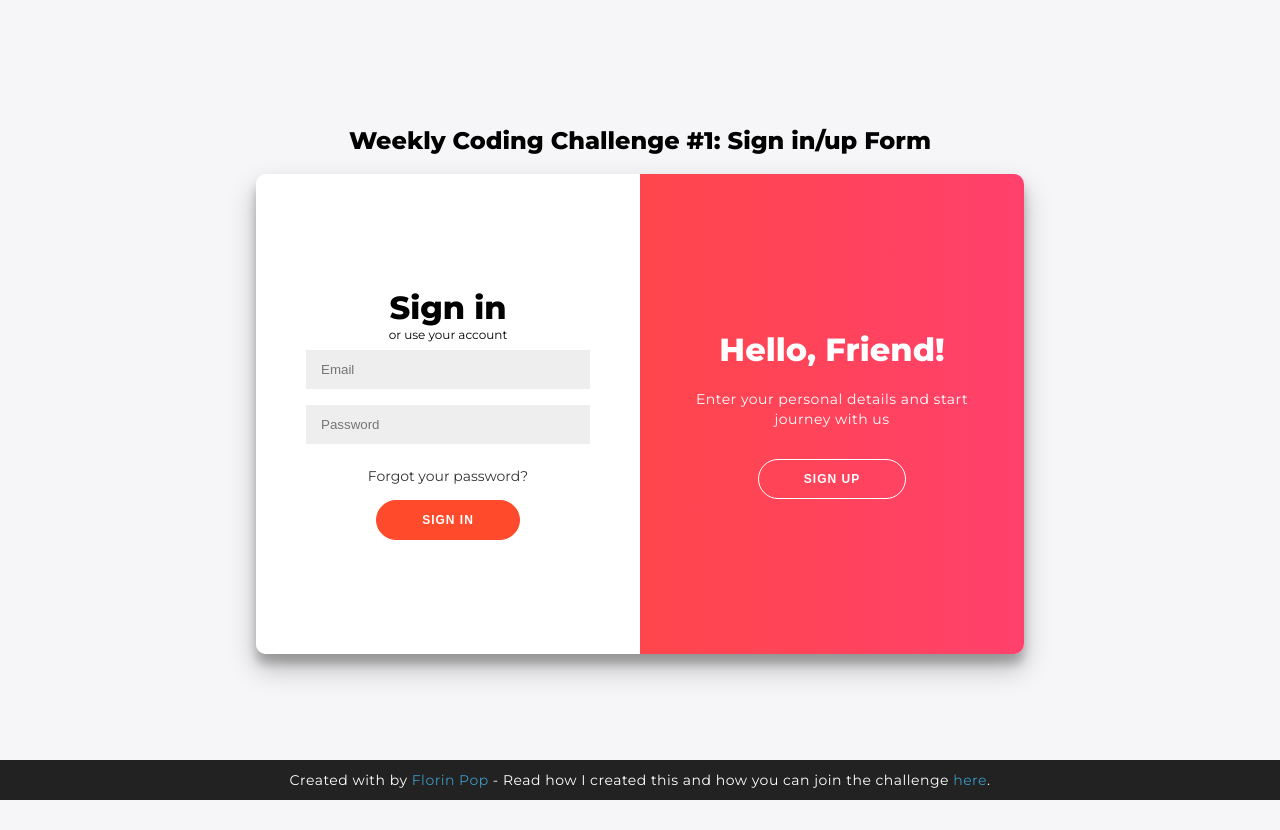
After one commit to Nquartey17/DataPrivacyScanner, a Flask app: page /login in a window 1280 px wide. The commit adds this page. Run offline with Flask 3, Linux system fonts and the light colour scheme.

Commit message:
Login page created, adjusted some links

```diff
--- a/app.py
+++ b/app.py
@@ -76,9 +76,9 @@ db.init_app(app) #Connect SQLAlchemy to Flask
 with app.app_context():
     db.create_all()
 
-login_manager = LoginManager()
-login_manager.init_app(app)
-login_manager.login_view = "login"
+# login_manager = LoginManager()
+# login_manager.init_app(app)
+# login_manager.login_view = "login"
 
 # Verify password
 # if check_password_hash(user.password, entered_password):
@@ -91,6 +91,10 @@ def home():
 @app.route("/index")
 def index():
     return render_template("index.html")
+
+@app.route("/login")
+def login():
+    return render_template("login.html")
 
 @app.route("/settings")
 def settings():
--- /dev/null
+++ b/static/css/login.css
@@ -0,0 +1,252 @@
+
+@import url('https://fonts.googleapis.com/css?family=Montserrat:400,800');
+
+* {
+	box-sizing: border-box;
+}
+
+body {
+	background: #f6f5f7;
+	display: flex;
+	justify-content: center;
+	align-items: center;
+	flex-direction: column;
+	font-family: 'Montserrat', sans-serif;
+	height: 100vh;
+	margin: -20px 0 50px;
+}
+
+h1 {
+	font-weight: bold;
+	margin: 0;
+}
+
+h2 {
+	text-align: center;
+}
+
+p {
+	font-size: 14px;
+	font-weight: 100;
+	line-height: 20px;
+	letter-spacing: 0.5px;
+	margin: 20px 0 30px;
+}
+
+span {
+	font-size: 12px;
+}
+
+a {
+	color: #333;
+	font-size: 14px;
+	text-decoration: none;
+	margin: 15px 0;
+}
+
+button {
+	border-radius: 20px;
+	border: 1px solid #FF4B2B;
+	background-color: #FF4B2B;
+	color: #FFFFFF;
+	font-size: 12px;
+	font-weight: bold;
+	padding: 12px 45px;
+	letter-spacing: 1px;
+	text-transform: uppercase;
+	transition: transform 80ms ease-in;
+}
+
+button:active {
+	transform: scale(0.95);
+}
+
+button:focus {
+	outline: none;
+}
+
+button.ghost {
+	background-color: transparent;
+	border-color: #FFFFFF;
+}
+
+form {
+	background-color: #FFFFFF;
+	display: flex;
+	align-items: center;
+	justify-content: center;
+	flex-direction: column;
+	padding: 0 50px;
+	height: 100%;
+	text-align: center;
+}
+
+input {
+	background-color: #eee;
+	border: none;
+	padding: 12px 15px;
+	margin: 8px 0;
+	width: 100%;
+}
+
+.container {
+	background-color: #fff;
+	border-radius: 10px;
+  	box-shadow: 0 14px 28px rgba(0,0,0,0.25),
+			0 10px 10px rgba(0,0,0,0.22);
+	position: relative;
+	overflow: hidden;
+	width: 768px;
+	max-width: 100%;
+	min-height: 480px;
+}
+
+.form-container {
+	position: absolute;
+	top: 0;
+	height: 100%;
+	transition: all 0.6s ease-in-out;
+}
+
+.sign-in-container {
+	left: 0;
+	width: 50%;
+	z-index: 2;
+}
+
+.container.right-panel-active .sign-in-container {
+	transform: translateX(100%);
+}
+
+.sign-up-container {
+	left: 0;
+	width: 50%;
+	opacity: 0;
+	z-index: 1;
+}
+
+.container.right-panel-active .sign-up-container {
+	transform: translateX(100%);
+	opacity: 1;
+	z-index: 5;
+	animation: show 0.6s;
+}
+
+@keyframes show {
+	0%, 49.99% {
+		opacity: 0;
+		z-index: 1;
+	}
+
+	50%, 100% {
+		opacity: 1;
+		z-index: 5;
+	}
+}
+
+.overlay-container {
+	position: absolute;
+	top: 0;
+	left: 50%;
+	width: 50%;
+	height: 100%;
+	overflow: hidden;
+	transition: transform 0.6s ease-in-out;
+	z-index: 100;
+}
+
+.container.right-panel-active .overlay-container{
+	transform: translateX(-100%);
+}
+
+.overlay {
+	background: #FF416C;
+	background: -webkit-linear-gradient(to right, #FF4B2B, #FF416C);
+	background: linear-gradient(to right, #FF4B2B, #FF416C);
+	background-repeat: no-repeat;
+	background-size: cover;
+	background-position: 0 0;
+	color: #FFFFFF;
+	position: relative;
+	left: -100%;
+	height: 100%;
+	width: 200%;
+  	transform: translateX(0);
+	transition: transform 0.6s ease-in-out;
+}
+
+.container.right-panel-active .overlay {
+  	transform: translateX(50%);
+}
+
+.overlay-panel {
+	position: absolute;
+	display: flex;
+	align-items: center;
+	justify-content: center;
+	flex-direction: column;
+	padding: 0 40px;
+	text-align: center;
+	top: 0;
+	height: 100%;
+	width: 50%;
+	transform: translateX(0);
+	transition: transform 0.6s ease-in-out;
+}
+
+.overlay-left {
+	transform: translateX(-20%);
+}
+
+.container.right-panel-active .overlay-left {
+	transform: translateX(0);
+}
+
+.overlay-right {
+	right: 0;
+	transform: translateX(0);
+}
+
+.container.right-panel-active .overlay-right {
+	transform: translateX(20%);
+}
+
+.social-container {
+	margin: 20px 0;
+}
+
+.social-container a {
+	border: 1px solid #DDDDDD;
+	border-radius: 50%;
+	display: inline-flex;
+	justify-content: center;
+	align-items: center;
+	margin: 0 5px;
+	height: 40px;
+	width: 40px;
+}
+
+footer {
+    background-color: #222;
+    color: #fff;
+    font-size: 14px;
+    bottom: 0;
+    position: fixed;
+    left: 0;
+    right: 0;
+    text-align: center;
+    z-index: 999;
+}
+
+footer p {
+    margin: 10px 0;
+}
+
+footer i {
+    color: red;
+}
+
+footer a {
+    color: #3c97bf;
+    text-decoration: none;
+}
--- /dev/null
+++ b/static/js/login.js
@@ -0,0 +1,11 @@
+const signUpButton = document.getElementById('signUp');
+const signInButton = document.getElementById('signIn');
+const container = document.getElementById('container');
+
+signUpButton.addEventListener('click', () => {
+	container.classList.add("right-panel-active");
+});
+
+signInButton.addEventListener('click', () => {
+	container.classList.remove("right-panel-active");
+});
--- a/templates/header.html
+++ b/templates/header.html
@@ -35,10 +35,10 @@
         <label for="close-btn" class="btn close-btn">
           <i class="fas fa-times"></i>
         </label>
-        <li><a href="{{ url_for('home') }}">Home</a></li>
+        <li><a href="{{ url_for('index') }}">Home</a></li>
         <li><a href="#">About</a></li>
         <li><a href="{{ url_for('settings') }}">Settings</a></li>
-        <li><a href="#">Feedback</a></li>
+        <li><a href="#">Log out</a></li>
       </ul>
       <label for="menu-btn" class="btn menu-btn"
         ><i class="fas fa-bars"></i
--- a/templates/home.html
+++ b/templates/home.html
@@ -6,7 +6,7 @@
 -->
 <html>
 	<head>
-		<title>Eventually by HTML5 UP</title>
+		<title>Data Privacy Scanner</title>
 		<meta charset="utf-8" />
 		<meta name="viewport" content="width=device-width, initial-scale=1, user-scalable=no" />
 		<link rel="stylesheet" href="{{ url_for('static', filename='css/home.css') }}" />
@@ -23,7 +23,7 @@
 			</header>
 
 		<!-- Signup Form -->
-			<form id="signup-form" method="get" action="{{ url_for('index') }}">
+			<form id="signup-form" method="get" action="{{ url_for('login') }}">
 				<input type="submit" value="Start here" />
 			</form>
 
--- /dev/null
+++ b/templates/login.html
@@ -0,0 +1,72 @@
+<!DOCTYPE html>
+<html lang="en">
+<head>
+    <meta charset="UTF-8">
+    <meta name="viewport" content="width=device-width, initial-scale=1.0">
+    <title>Eventually by HTML5 UP</title>
+
+    <link rel="stylesheet" href="{{ url_for('static', filename='css/login.css') }}">
+</head>
+
+<body>
+
+<h2>Weekly Coding Challenge #1: Sign in/up Form</h2>
+<div class="container" id="container">
+	<div class="form-container sign-up-container">
+		<form action="#">
+			<h1>Create Account</h1>
+			<div class="social-container">
+				<a href="#" class="social"><i class="fab fa-facebook-f"></i></a>
+				<a href="#" class="social"><i class="fab fa-google-plus-g"></i></a>
+				<a href="#" class="social"><i class="fab fa-linkedin-in"></i></a>
+			</div>
+			<span>or use your email for registration</span>
+			<input type="text" placeholder="Name" />
+			<input type="email" placeholder="Email" />
+			<input type="password" placeholder="Password" />
+			<button>Sign Up</button>
+		</form>
+	</div>
+	<div class="form-container sign-in-container">
+		<form action="#">
+			<h1>Sign in</h1>
+<!--			<div class="social-container">-->
+<!--				<a href="#" class="social"><i class="fab fa-facebook-f"></i></a>-->
+<!--				<a href="#" class="social"><i class="fab fa-google-plus-g"></i></a>-->
+<!--				<a href="#" class="social"><i class="fab fa-linkedin-in"></i></a>-->
+<!--			</div>-->
+			<span>or use your account</span>
+			<input type="email" placeholder="Email" />
+			<input type="password" placeholder="Password" />
+			<a href="#">Forgot your password?</a>
+			<button>Sign In</button>
+		</form>
+	</div>
+	<div class="overlay-container">
+		<div class="overlay">
+			<div class="overlay-panel overlay-left">
+				<h1>Welcome Back!</h1>
+				<p>To keep connected with us please login with your personal info</p>
+				<button class="ghost" id="signIn">Sign In</button>
+			</div>
+			<div class="overlay-panel overlay-right">
+				<h1>Hello, Friend!</h1>
+				<p>Enter your personal details and start journey with us</p>
+				<button class="ghost" id="signUp">Sign Up</button>
+			</div>
+		</div>
+	</div>
+</div>
+
+<footer>
+	<p>
+		Created with <i class="fa fa-heart"></i> by
+		<a target="_blank" href="https://florin-pop.com">Florin Pop</a>
+		- Read how I created this and how you can join the challenge
+		<a target="_blank" href="https://www.florin-pop.com/blog/2019/03/double-slider-sign-in-up-form/">here</a>.
+	</p>
+</footer>
+
+<script src="{{ url_for('static', filename='js/login.js') }}"></script>
+</body>
+</html>
```
Also changed, not shown: 1 other file.
